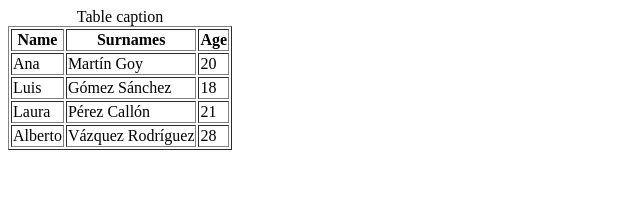
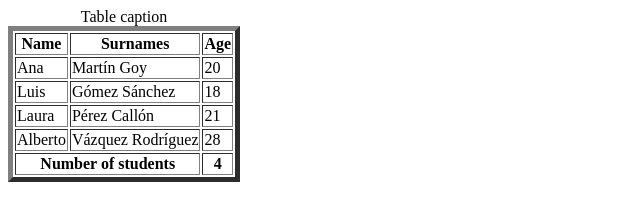
Before and after one commit to a24xurxomm/github-html, a plain HTML site: page index.html in a window 1280 px wide. Shown: the whole page, without its empty margins (0-640 px from the left). Drawn offline with Linux system fonts and the light colour scheme.

Commit message:
commit 3

```diff
--- a/index.html
+++ b/index.html
@@ -8,13 +8,16 @@
 </head>
 
 <body>
-    <table border="1">
+    <table border="5">
         <caption>Table caption</caption>
+        <thead>
             <tr>
                 <th>Name</th>
                 <th>Surnames</th>
                 <th>Age</th>
             </tr>
+        </thead>
+        <tbody>
             <tr>
                 <td>Ana</td>
                 <td>Martín Goy</td>
@@ -35,6 +38,13 @@
                 <td>Vázquez Rodríguez</td>
                 <td>28</td>
             </tr>
+        </tbody>
+        <tfoot>
+            <tr>
+                <th colspan="2">Number of students</th>
+                <th>4</th>
+            </tr>
+        </tfoot>
     </table>
 
 </body>
```
Lines whose indentation alone changed are shown as unchanged.
